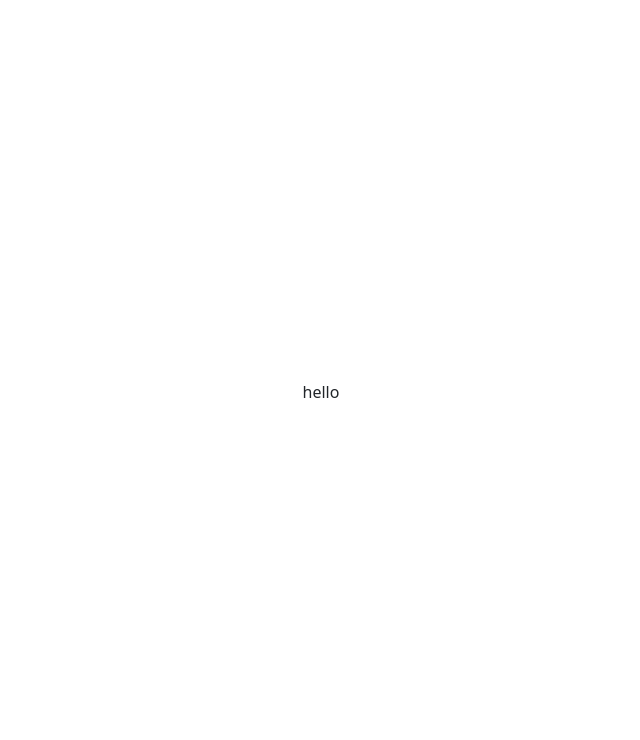
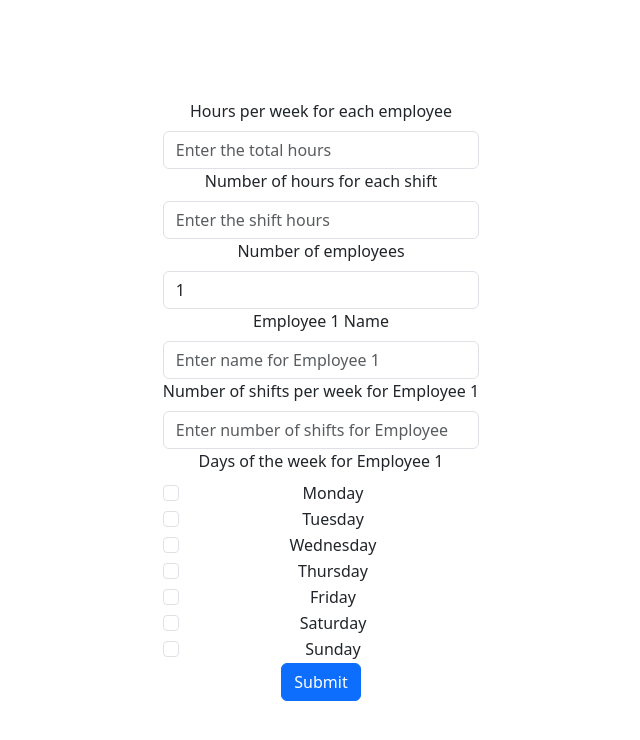
Before and after one commit to AnastasiaAdamoudi/EmployeeRoster, a React (Vite) app in the folder employee-roster/: page / in a window 1280 px wide. Shown: the top 740 px of the page, without its empty margins (319-959 px from the left). Built offline with nearby package versions, Linux system fonts and the light colour scheme.

Commit message:
form prototype complete, no submit functionality

```diff
--- a/employee-roster/package.json
+++ b/employee-roster/package.json
@@ -12,9 +12,13 @@
   "dependencies": {
     "antd": "^5.8.5",
     "bootstrap": "^5.3.1",
+    "localforage": "^1.10.0",
+    "match-sorter": "^6.3.1",
     "react": "^18.2.0",
     "react-bootstrap": "^2.8.0",
-    "react-dom": "^18.2.0"
+    "react-dom": "^18.2.0",
+    "react-router-dom": "^6.15.0",
+    "sort-by": "^1.2.0"
   },
   "devDependencies": {
     "@types/react": "^18.2.15",
--- a/employee-roster/src/App.jsx
+++ b/employee-roster/src/App.jsx
@@ -1,14 +1,12 @@
-import { useState } from 'react'
-import './App.css'
+import MyForm from './components/form/form.jsx';
+import './App.css';
 
 function App() {
-  const [count, setCount] = useState(0)
-
   return (
-    <>
-      <p>hello</p>
-    </>
-  )
+    <div className="app">
+      <MyForm />
+    </div>
+  );
 }
 
-export default App
+export default App;
--- /dev/null
+++ b/employee-roster/src/components/form/form.jsx
@@ -0,0 +1,136 @@
+import { useState } from 'react';
+import { Form, Button } from 'react-bootstrap';
+
+function MyForm() {
+  const [numEmployees, setNumEmployees] = useState(1);
+  const [employeeData, setEmployeeData] = useState(Array(numEmployees).fill({ name: '', shifts: 0, days: {} }));
+
+  const handleNumEmployeesChange = (event) => {
+    const value = parseInt(event.target.value, 10);
+    setNumEmployees(value);
+  };
+
+  const handleEmployeeDataChange = (index, field, value) => {
+    const updatedEmployeeData = [...employeeData];
+    updatedEmployeeData[index] = {
+      ...updatedEmployeeData[index],
+      [field]: value,
+    };
+    setEmployeeData(updatedEmployeeData);
+  };
+
+  const handleSubmit = (event) => {
+    event.preventDefault();
+    console.log(employeeData);
+  };
+
+  return (
+    <Form onSubmit={handleSubmit}>
+      <Form.Group controlId="formBasicTotalHours">
+        <Form.Label>Hours per week for each employee</Form.Label>
+        <Form.Control type="text" placeholder="Enter the total hours" />
+      </Form.Group>
+
+      <Form.Group controlId="formBasicShiftHours">
+        <Form.Label>Number of hours for each shift</Form.Label>
+        <Form.Control type="password" placeholder="Enter the shift hours" />
+      </Form.Group>
+
+      <Form.Group controlId="formBasicEmployeeNumber">
+        <Form.Label>Number of employees</Form.Label>
+        <Form.Control
+          type="number"
+          placeholder="Enter number of employees"
+          value={numEmployees}
+          onChange={handleNumEmployeesChange}
+        />
+      </Form.Group>
+
+{Array.from({ length: numEmployees }).map((_, index) => (
+  <div key={index}>
+    <Form.Group controlId={`formBasicEmployeeName${index}`}>
+      <Form.Label>Employee {index + 1} Name</Form.Label>
+      <Form.Control
+        type="text"
+        placeholder={`Enter name for Employee ${index + 1}`}
+        onChange={(event) =>
+          handleEmployeeDataChange(index, 'name', event.target.value)
+        }
+      />
+    </Form.Group>
+
+    <Form.Group controlId={`formBasicEmployeeShifts${index}`}>
+      <Form.Label>Number of shifts per week for Employee {index + 1}</Form.Label>
+      <Form.Control
+        type="number"
+        placeholder={`Enter number of shifts for Employee ${index + 1}`}
+        onChange={(event) =>
+          handleEmployeeDataChange(index, 'shifts', parseInt(event.target.value, 10))
+        }
+      />
+    </Form.Group>
+
+    <Form.Group controlId={`formBasicEmployeeDays${index}`}>
+      <Form.Label>Days of the week for Employee {index + 1}</Form.Label>
+      <Form.Check
+        type="checkbox"
+        label="Monday"
+        onChange={(event) =>
+          handleEmployeeDataChange(index, 'days', { ...employeeData[index].days, monday: event.target.checked })
+        }
+      />
+      <Form.Check
+        type="checkbox"
+        label="Tuesday"
+        onChange={(event) =>
+          handleEmployeeDataChange(index, 'days', { ...employeeData[index].days, tuesday: event.target.checked })
+        }
+      />
+        <Form.Check
+            type="checkbox"
+            label="Wednesday"
+            onChange={(event) =>
+            handleEmployeeDataChange(index, 'days', { ...employeeData[index].days, wednesday: event.target.checked })
+            }
+        />
+        <Form.Check
+            type="checkbox"
+            label="Thursday"
+            onChange={(event) =>
+            handleEmployeeDataChange(index, 'days', { ...employeeData[index].days, thursday: event.target.checked })
+            }
+        />
+        <Form.Check
+            type="checkbox"
+            label="Friday"
+            onChange={(event) =>
+            handleEmployeeDataChange(index, 'days', { ...employeeData[index].days, friday: event.target.checked })
+            }
+        />
+        <Form.Check
+            type="checkbox"
+            label="Saturday"
+            onChange={(event) =>
+            handleEmployeeDataChange(index, 'days', { ...employeeData[index].days, saturday: event.target.checked })
+            }
+        />
+        <Form.Check
+            type="checkbox"
+            label="Sunday"
+            onChange={(event) =>
+            handleEmployeeDataChange(index, 'days', { ...employeeData[index].days, sunday: event.target.checked })
+            }
+        />
+    </Form.Group>
+  </div>
+))}
+
+
+      <Button variant="primary" type="submit">
+        Submit
+      </Button>
+    </Form>
+  );
+}
+
+export default MyForm;
--- a/employee-roster/src/main.jsx
+++ b/employee-roster/src/main.jsx
@@ -1,11 +1,19 @@
-import React from 'react'
-import ReactDOM from 'react-dom/client'
-import App from './App.jsx'
-import './index.css'
+import React from 'react';
+import ReactDOM from 'react-dom/client';
+import { createBrowserRouter, RouterProvider } from 'react-router-dom';
+import App from './App.jsx';
+import './index.css';
 import 'bootstrap/dist/css/bootstrap.min.css';
+
+const router = createBrowserRouter([
+  {
+    path: '/',
+    element: <App />, // Render the App component directly on the root path
+  },
+]);
 
 ReactDOM.createRoot(document.getElementById('root')).render(
   <React.StrictMode>
-    <App />
-  </React.StrictMode>,
-)
+    <RouterProvider router={router} />
+  </React.StrictMode>
+);
```
Also changed, not shown: employee-roster/src/components/form/form.js (deleted), employee-roster/src/components/results/results.js (deleted), employee-roster/src/components/results/results.jsx (added), 1 other file (tests, documents, lock files or other folders).
